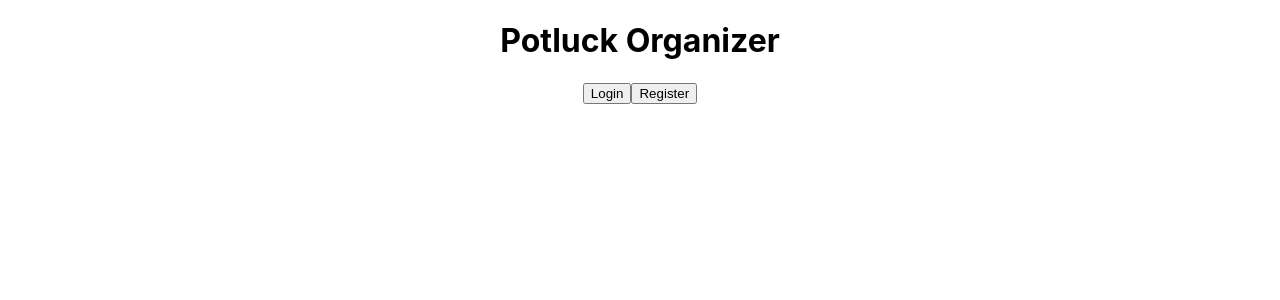
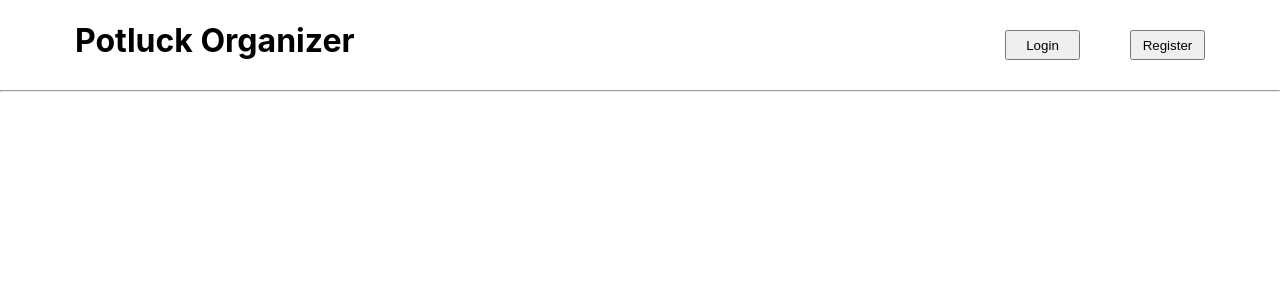
Before and after one commit to Build-Week-Potluck-Organizer/front-end, a React (Create React App) app in the folder PotluckOrganizer/: page / in a window 1280 px wide. Shown: the top 300 px of the page. Built offline with nearby package versions, Linux system fonts and the light colour scheme.

Commit message:
added styling to Nav

```diff
--- a/PotluckOrganizer/package.json
+++ b/PotluckOrganizer/package.json
@@ -10,6 +10,7 @@
     "react-dom": "^17.0.1",
     "react-router-dom": "^5.2.0",
     "react-scripts": "4.0.0",
+    "styled-components": "^5.2.1",
     "web-vitals": "^0.2.4"
   },
   "scripts": {
--- a/PotluckOrganizer/src/App.js
+++ b/PotluckOrganizer/src/App.js
@@ -17,6 +17,7 @@ function App() {
           <PrivateRoute exact path="/rsvp"/>
         </Switch>
       </Router>
+      <hr></hr>
     </div>
   );
 }
--- a/PotluckOrganizer/src/components/Navigation.js
+++ b/PotluckOrganizer/src/components/Navigation.js
@@ -1,23 +1,46 @@
 import React from 'react';
 import {NavLink} from 'react-router-dom';
+import styled from 'styled-components';
 
 export const Navigation = () => {
 
+    const Header = styled.div`
+        display: flex;
+        justify-content: space-between;
+    `;
+
+    const Title = styled.h1`
+        margin-left: 75px;
+    `;
+
+    const NavBar = styled.div`
+        margin-top: 30px;
+        margin-right: 75px;
+        width: 200px;
+        display: flex;
+        justify-content: space-between;
+    `;
+
+    const Button = styled.button`
+        width: 75px;
+        height: 30px;
+    `;
+
     return (
-        <>
-            <h1>Potluck Organizer</h1>
-            <div>
+        <Header>
+            <Title>Potluck Organizer</Title>
+            <NavBar>
                 <NavLink to='/login'>
-                    <button>
+                    <Button>
                         Login
-                        </button>
+                        </Button>
                     </NavLink>
                 <NavLink to='/register'>
-                    <button>
+                    <Button>
                         Register
-                    </button>
+                    </Button>
                 </NavLink>
-            </div>
-        </>
+            </NavBar>
+        </Header>
     )
 }
```
Also changed, not shown: 1 other file (tests, documents, lock files or other folders).
